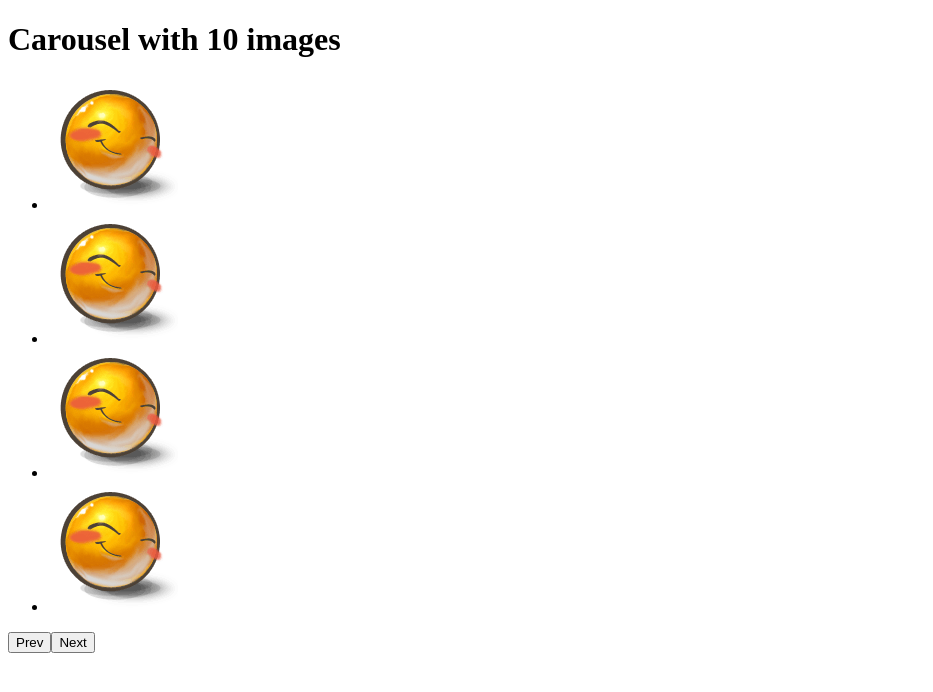
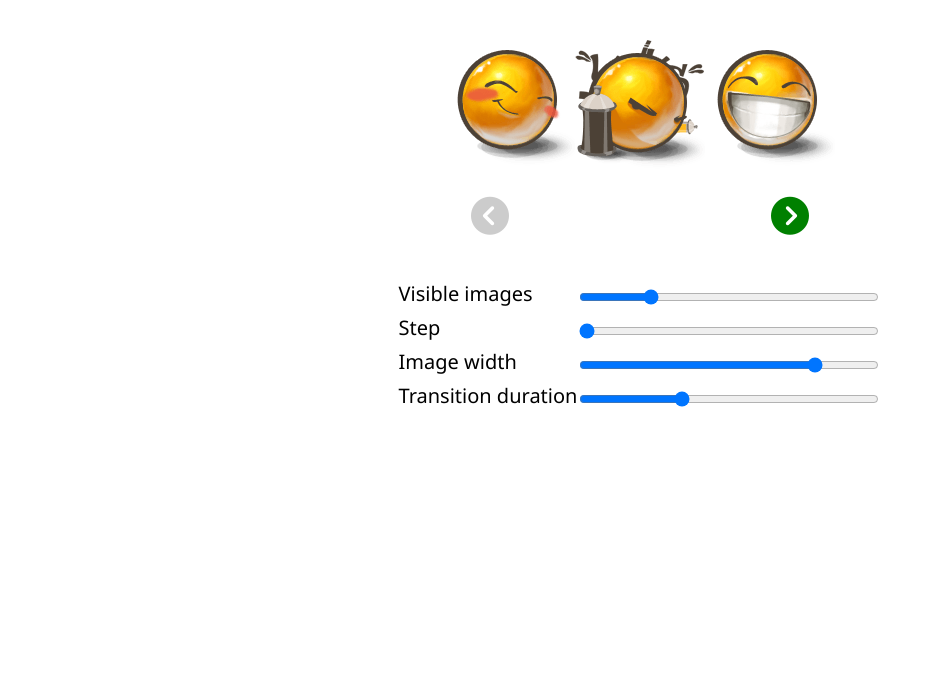
Before and after one commit to mate-academy/react_carousel, a React (Create React App) app: page / in a window 1280 px wide. Shown: the top 692 px of the page, without its empty margins (0-933 px from the left). Built offline with nearby package versions, Linux system fonts and the light colour scheme; the HTML template or start-up script is replaced by a standard one.

Commit message:
Solution

```diff
--- a/public/index.html
+++ b/public/index.html
@@ -3,6 +3,7 @@
   <head>
     <meta charset="utf-8" />
     <meta name="viewport" content="width=device-width, initial-scale=1" />
+    <script src="https://kit.fontawesome.com/38275cb7f9.js" crossorigin="anonymous"></script>
     <title>Carousel</title>
   </head>
   <body>
--- a/src/App.js
+++ b/src/App.js
@@ -24,10 +24,7 @@ class App extends React.Component {
 
     return (
       <div className="App">
-        {/* eslint-disable-next-line */}
-        <h1>Carousel with {images.length} images</h1>
-
-        <Carousel />
+        <Carousel images={images} />
       </div>
     );
   }
--- a/src/App.scss
+++ b/src/App.scss
@@ -1 +1,19 @@
-// style go here
+*,
+*::before,
+*::after {
+  box-sizing: border-box;
+}
+
+html {
+  font-family: "Segoe UI", sans-serif;
+}
+
+body,
+ul {
+  margin: 0;
+  padding: 0;
+}
+
+.App {
+  padding: 40px;
+}
--- a/src/components/Carousel.js
+++ b/src/components/Carousel.js
@@ -1,19 +1,127 @@
-import React from 'react';
+import React, { useState } from 'react';
+import PropTypes from 'prop-types';
+import Image from './Image';
+import CarouselController from './CarouselController';
 
 import './Carousel.scss';
 
-const Carousel = () => (
-  <div className="Carousel">
-    <ul className="Carousel__list">
-      <li><img src="./img/1.png" alt="1" /></li>
-      <li><img src="./img/1.png" alt="2" /></li>
-      <li><img src="./img/1.png" alt="3" /></li>
-      <li><img src="./img/1.png" alt="4" /></li>
-    </ul>
+const Carousel = ({ images }) => {
+  const [frameWidth, setFrameWidth] = useState(3);
+  const [step, setStep] = useState(1);
+  const [speed, setSpeed] = useState(1000);
+  const [left, setLeft] = useState(0);
+  const [imgWidth, setImgWidth] = useState(130);
 
-    <button type="button">Prev</button>
-    <button type="button">Next</button>
-  </div>
-);
+  const max = -((imgWidth * images.length) - frameWidth * imgWidth);
+
+  const next = () => {
+    if (left - step * imgWidth < max) {
+      setLeft(max);
+    } else {
+      setLeft(left - step * imgWidth);
+    }
+  };
+
+  const previous = () => {
+    if (left + step * imgWidth > 0) {
+      setLeft(0);
+    } else {
+      setLeft(left + step * imgWidth);
+    }
+  };
+
+  const changeFrameWidth = (event) => {
+    const imputValue = event.target.value;
+
+    setFrameWidth(imputValue);
+
+    const frameTotalWidth = imputValue * imgWidth;
+    const visibleLength = (images.length * imgWidth) + left;
+
+    if (frameTotalWidth > visibleLength) {
+      setLeft(left + frameTotalWidth - visibleLength);
+    }
+  };
+
+  const changeStep = (event) => {
+    setStep(event.target.value);
+  };
+
+  const changeImgWidth = (event) => {
+    setImgWidth(event.target.value);
+    setFrameWidth(frameWidth);
+  };
+
+  const changeSpeed = (event) => {
+    setSpeed(event.target.value);
+  };
+
+  return (
+    <div className="Carousel">
+      <div
+        className="Carousel__list-wrapper"
+        style={{ width: `${frameWidth * imgWidth}px` }}
+      >
+        <ul
+          className="Carousel__list"
+          style={{
+            transform: `translateX(${left}px)`,
+            transitionDuration: `${speed}ms`,
+          }}
+        >
+          {
+            images.map((image, index) => (
+              <Image
+                key={image}
+                imgSrc={image}
+                index={index}
+                width={imgWidth}
+              />
+            ))
+          }
+        </ul>
+      </div>
+
+      <div
+        className="Carousel__buttons"
+        style={{ width: `${frameWidth * imgWidth}px` }}
+      >
+        <button
+          type="button"
+          disabled={left >= 0}
+          className="Carousel__button"
+          onClick={() => previous()}
+        >
+          <i className="fas fa-chevron-circle-left" />
+        </button>
+
+        <button
+          type="button"
+          disabled={left <= max}
+          className="Carousel__button"
+          onClick={() => next()}
+        >
+          <i className="fas fa-chevron-circle-right" />
+        </button>
+      </div>
+
+      <CarouselController
+        frameWidth={frameWidth}
+        step={step}
+        speed={speed}
+        imgWidth={imgWidth}
+        changeFrameWidth={changeFrameWidth}
+        changeStep={changeStep}
+        changeImgWidth={changeImgWidth}
+        changeDuration={changeSpeed}
+      />
+
+    </div>
+  );
+};
+
+Carousel.propTypes = {
+  images: PropTypes.arrayOf(PropTypes.string.isRequired).isRequired,
+};
 
 export default Carousel;
--- a/src/components/Carousel.scss
+++ b/src/components/Carousel.scss
@@ -1 +1,38 @@
-// style go here
+.Carousel {
+  display: flex;
+  flex-direction: column;
+  justify-content: center;
+  align-items: center;
+
+  &__list-wrapper {
+    overflow: hidden;
+  }
+  &__list {
+    display: flex;
+
+    list-style: none;
+  }
+
+  &__buttons {
+    display: flex;
+    justify-content: space-between;
+
+    padding: 20px;
+  }
+
+  &__button {
+    border: none;
+    background-color: inherit;
+
+    font-size: 38px;
+    color: green;
+
+    cursor: pointer;
+    outline: none;
+
+    &:disabled {
+      color: #ccc;
+      cursor: not-allowed;
+    }
+  }
+}
--- /dev/null
+++ b/src/components/CarouselController.js
@@ -0,0 +1,92 @@
+import React from 'react';
+import PropTypes from 'prop-types';
+import './CarouselController.scss';
+
+const CarouselController = (props) => {
+  const {
+    frameWidth,
+    step,
+    speed,
+    imgWidth,
+    changeFrameWidth,
+    changeStep,
+    changeImgWidth,
+    changeDuration,
+  } = props;
+
+  return (
+    <form
+      className="CarouselController"
+      style={{ paddingTop: `${150 - imgWidth}px` }}
+    >
+      <label htmlFor="frame-width" className="CarouselController__label">
+        <span>Visible images</span>
+        <input
+          type="range"
+          id="frame-width"
+          min="1"
+          max="10"
+          step="1"
+          value={frameWidth}
+          className="CarouselController__range"
+          onChange={changeFrameWidth}
+        />
+      </label>
+
+      <label htmlFor="step" className="CarouselController__label">
+        <span>Step</span>
+        <input
+          type="range"
+          id="step"
+          min="1"
+          max="9"
+          step="1"
+          value={step}
+          className="CarouselController__range"
+          onChange={changeStep}
+        />
+      </label>
+
+      <label htmlFor="img-width" className="CarouselController__label">
+        <span>Image width</span>
+        <input
+          list="num"
+          type="range"
+          id="img-width"
+          min="50"
+          max="150"
+          step="1"
+          value={imgWidth}
+          className="CarouselController__range"
+          onChange={changeImgWidth}
+        />
+      </label>
+
+      <label htmlFor="duration" className="CarouselController__label">
+        <span>Transition duration</span>
+        <input
+          type="range"
+          id="duration"
+          min="0"
+          max="3000"
+          value={speed}
+          className="CarouselController__range"
+          onChange={changeDuration}
+        />
+      </label>
+    </form>
+  );
+};
+
+CarouselController.propTypes = {
+  frameWidth: PropTypes.string.isRequired,
+  step: PropTypes.string.isRequired,
+  speed: PropTypes.string.isRequired,
+  imgWidth: PropTypes.string.isRequired,
+  changeFrameWidth: PropTypes.string.isRequired,
+  changeStep: PropTypes.string.isRequired,
+  changeImgWidth: PropTypes.string.isRequired,
+  changeDuration: PropTypes.string.isRequired,
+};
+
+export default CarouselController;
--- /dev/null
+++ b/src/components/CarouselController.scss
@@ -0,0 +1,14 @@
+.CarouselController {
+  min-width: 40%;
+  font-size: 20px;
+
+  &__label {
+    display: flex;
+    justify-content: space-between;
+  }
+
+  &__range {
+    width: 300px;
+    height: 30px;
+  }
+}
--- /dev/null
+++ b/src/components/Image.js
@@ -0,0 +1,21 @@
+import React from 'react';
+import PropTypes from 'prop-types';
+
+const Image = ({ imgSrc, index, width }) => (
+  <li>
+    <img
+      src={imgSrc}
+      alt={index}
+      className="App__image"
+      width={`${width}px`}
+    />
+  </li>
+);
+
+Image.propTypes = {
+  imgSrc: PropTypes.string.isRequired,
+  index: PropTypes.number.isRequired,
+  width: PropTypes.number.isRequired,
+};
+
+export default Image;
```
